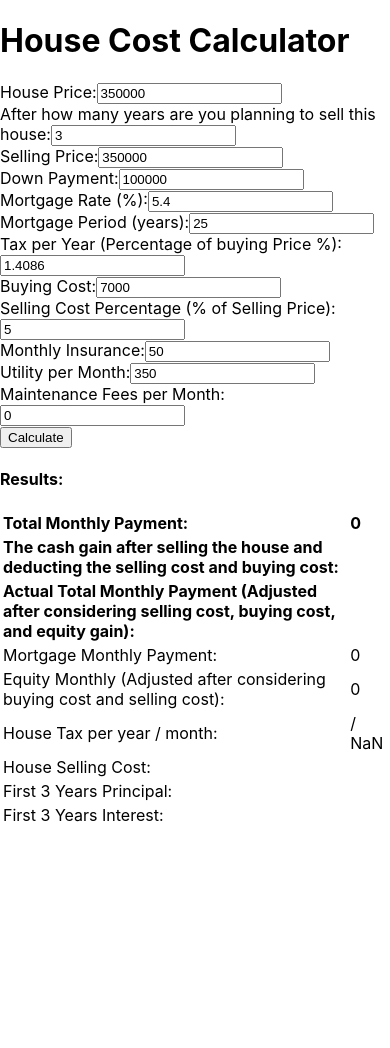
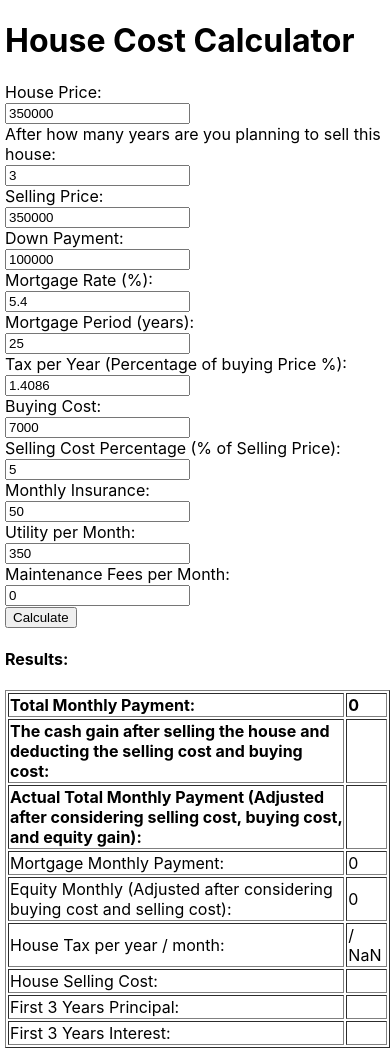
Before and after one commit to fadinassri/houses, a React (Create React App) app in the folder my-app/: page / in a window 390 px wide. Before the commit the page ends 844 px from the top, so only its background shows below. Built offline with nearby package versions, Linux system fonts and the light colour scheme.

Commit message:
responsive design

```diff
--- a/my-app/src/App.css
+++ b/my-app/src/App.css
@@ -36,3 +36,36 @@
     transform: rotate(360deg);
   }
 }
+
+.container {
+  max-width: 600px;
+  margin: 0 auto;
+  padding: 20px;
+}
+
+/* Add media query for smaller screens */
+@media (max-width: 480px) {
+  .container {
+    padding: 10px;
+  }
+}
+
+.result-table {
+  overflow-x: auto;
+}
+
+.result-table table {
+  width: 100%;
+  border-collapse: collapse;
+}
+
+.result-table th,
+.result-table td {
+  padding: 8px;
+  text-align: left;
+  border-bottom: 1px solid #ddd;
+}
+
+.result-table th {
+  background-color: #f2f2f2;
+}
--- a/my-app/src/App.js
+++ b/my-app/src/App.js
@@ -98,7 +98,7 @@ class HouseCostCalculator extends Component {
     const houseSellingCost = sellingCostPercentage * sellingPrice / 100
     const equityMonthlyGain = Principal / (12 * holdingLength) - parseFloat(buyingCost) / (12 * holdingLength) - parseFloat(sellingCostPercentage * sellingPrice / 100) / (12 * holdingLength) + (sellingPrice - housePrice) / (12 * holdingLength);
     const realMonthlyPayment = totalMonthlyPayment - equityMonthlyGain;
-    const cashGainAfterSell = Principal  - parseFloat(buyingCost) - parseFloat(sellingCostPercentage * sellingPrice / 100)  + (sellingPrice - housePrice);
+    const cashGainAfterSell = Principal - parseFloat(buyingCost) - parseFloat(sellingCostPercentage * sellingPrice / 100) + (sellingPrice - housePrice);
 
 
 
@@ -144,10 +144,10 @@ class HouseCostCalculator extends Component {
     } = this.state;
 
     return (
-      <div>
+      <div className="container" style={{ marginLeft: '5px' }}>
         <h1>House Cost Calculator</h1>
         <div>
-          <label>House Price:</label>
+          <label>House Price:</label><br />
           <input
             type="number"
             name="housePrice"
@@ -156,7 +156,7 @@ class HouseCostCalculator extends Component {
           />
         </div>
         <div>
-          <label>After how many years are you planning to sell this house:</label>
+          <label>After how many years are you planning to sell this house:</label><br />
           <input
             type="number"
             name="holdingLength"
@@ -165,7 +165,7 @@ class HouseCostCalculator extends Component {
           />
         </div>
         <div>
-          <label>Selling Price:</label>
+          <label>Selling Price:</label><br />
           <input
             type="number"
             name="sellingPrice"
@@ -174,7 +174,7 @@ class HouseCostCalculator extends Component {
           />
         </div>
         <div>
-          <label>Down Payment:</label>
+          <label>Down Payment:</label><br />
           <input
             type="number"
             name="downPayment"
@@ -183,7 +183,7 @@ class HouseCostCalculator extends Component {
           />
         </div>
         <div>
-          <label>Mortgage Rate (%):</label>
+          <label>Mortgage Rate (%):</label><br />
           <input
             type="number"
             name="mortgageRate"
@@ -192,7 +192,7 @@ class HouseCostCalculator extends Component {
           />
         </div>
         <div>
-          <label>Mortgage Period (years):</label>
+          <label>Mortgage Period (years):</label><br />
           <input
             type="number"
             name="mortgagePeriod"
@@ -201,7 +201,7 @@ class HouseCostCalculator extends Component {
           />
         </div>
         <div>
-          <label>Tax per Year (Percentage of buying Price %):</label>
+          <label>Tax per Year (Percentage of buying Price %):</label><br />
           <input
             type="number"
             name="taxPerYearPercentagre"
@@ -210,7 +210,7 @@ class HouseCostCalculator extends Component {
           />
         </div>
         <div>
-          <label>Buying Cost:</label>
+          <label>Buying Cost:</label><br />
           <input
             type="number"
             name="buyingCost"
@@ -219,7 +219,7 @@ class HouseCostCalculator extends Component {
           />
         </div>
         <div>
-          <label>Selling Cost Percentage (% of Selling Price):</label>
+          <label>Selling Cost Percentage (% of Selling Price):</label><br />
           <input
             type="number"
             name="sellingCostPercentage"
@@ -228,7 +228,7 @@ class HouseCostCalculator extends Component {
           />
         </div>
         <div>
-          <label>Monthly Insurance:</label>
+          <label>Monthly Insurance:</label><br />
           <input
             type="number"
             name="monthlyInsurance"
@@ -237,7 +237,7 @@ class HouseCostCalculator extends Component {
           />
         </div>
         <div>
-          <label>Utility per Month:</label>
+          <label>Utility per Month:</label><br />
           <input
             type="number"
             name="utilityPerMonth"
@@ -246,7 +246,7 @@ class HouseCostCalculator extends Component {
           />
         </div>
         <div>
-          <label>Maintenance Fees per Month:</label>
+          <label>Maintenance Fees per Month:</label><br />
           <input
             type="number"
             name="maintenanceFeesPerMonth"
@@ -258,7 +258,8 @@ class HouseCostCalculator extends Component {
           <button onClick={this.calculateHouseCost}>Calculate</button>
         </div>
         <h4>Results:</h4>
-        <table>
+        <div className="result-table">
+          <table border={1}>
             <tbody>
               <tr>
                 <td><b>Total Monthly Payment:</b></td>
@@ -299,6 +300,7 @@ class HouseCostCalculator extends Component {
             </tbody>
           </table>
         </div>
+      </div>
     );
   }
 }
```
Lines whose indentation alone changed are shown as unchanged.
